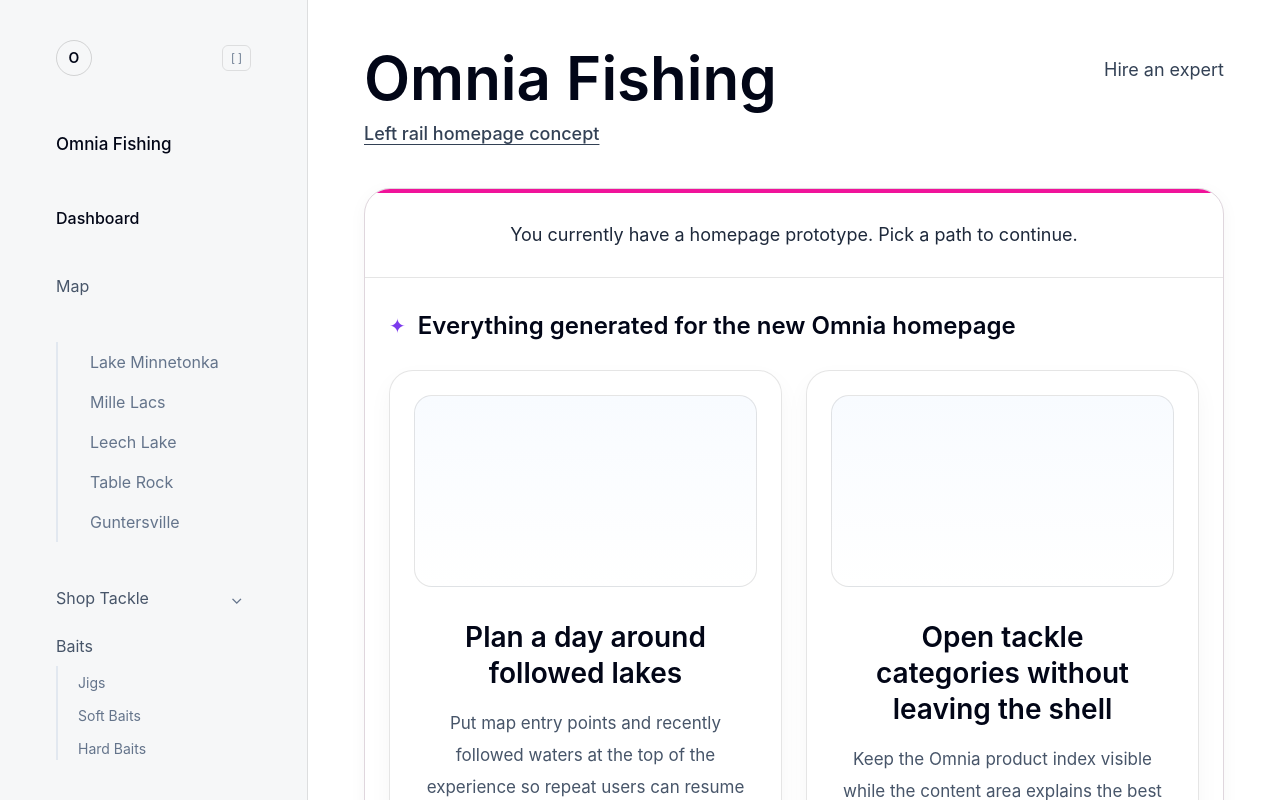
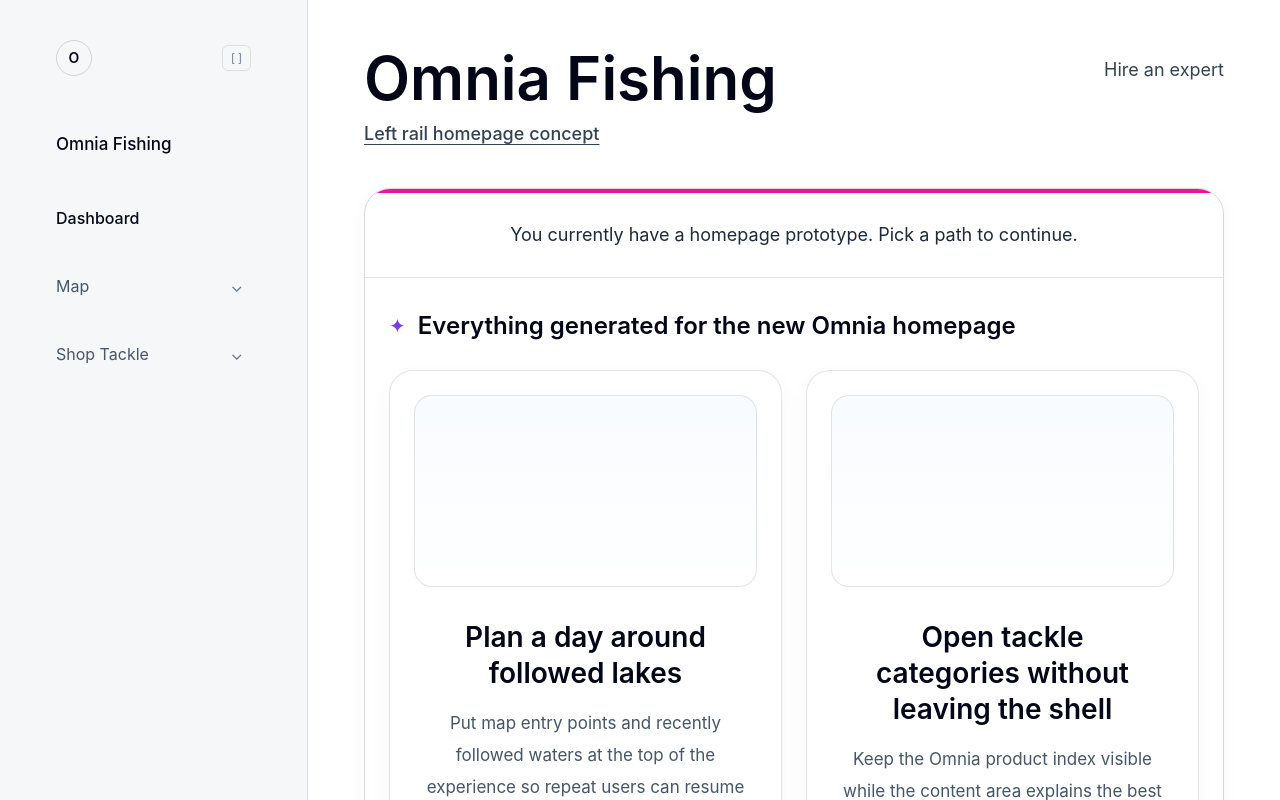
Before and after one commit to mjohnson280/new-omnia-fishing-homepage, a Next.js app: page / in a window 1280 px wide. Shown: the top 800 px of the page. Built offline with nearby package versions, Linux system fonts and the light colour scheme.

Commit message:
Collapse left rail sections by default

```diff
--- a/components/Homepage.tsx
+++ b/components/Homepage.tsx
@@ -1,4 +1,7 @@
+'use client';
+
 import Link from 'next/link';
+import { useState } from 'react';
 
 type Lake = {
   name: string;
@@ -230,6 +233,9 @@
 }
 
 function Sidebar() {
+  const [mapOpen, setMapOpen] = useState(false);
+  const [shopOpen, setShopOpen] = useState(false);
+
   return (
     <aside className="sticky top-0 hidden h-screen w-[308px] shrink-0 border-r border-black/10 bg-[#f6f7f8] xl:block">
       <div className="flex h-full flex-col px-14 py-10">
@@ -249,15 +255,29 @@
         <nav className="mt-12 min-h-0 flex-1 overflow-y-auto pr-2">
           <div className="space-y-11">
             <PrimaryNav label="Dashboard" href="/app" active />
-            <PrimaryNav label="Map" href="/map" />
-            <IndentedLinks items={followedLakes.map((lake) => ({ label: lake.name, href: lake.href }))} />
-            <ExpandableNav label="Shop Tackle" href="/shop">
+            <ExpandableNav
+              label="Map"
+              href="/map"
+              open={mapOpen}
+              onToggle={() => setMapOpen((value) => !value)}
+            >
+              <IndentedLinks
+                items={followedLakes.map((lake) => ({ label: lake.name, href: lake.href }))}
+              />
+            </ExpandableNav>
+            <ExpandableNav
+              label="Shop Tackle"
+              href="/shop"
+              open={shopOpen}
+              onToggle={() => setShopOpen((value) => !value)}
+            >
+              <div className="border-l-2 border-slate-200 pl-5">
                 {tackleIndex.map((category) => (
                   <div key={category.title} className="py-3">
                     <Link href={category.href} className="block text-[16px] text-slate-600 hover:text-slate-950">
                       {category.title}
                     </Link>
-                  <div className="mt-2 border-l-2 border-slate-200 pl-5">
+                    <div className="mt-2 pl-4">
                       {category.items.map((item) => (
                         <Link
                           key={item.label}
@@ -270,14 +290,7 @@
                     </div>
                   </div>
                 ))}
-            </ExpandableNav>
-            <ExpandableNav label="Dashboard" href="/app">
-              <Link href="/app" className="block py-2 text-[16px] text-slate-500 hover:text-slate-950">
-                Saved Patterns
-              </Link>
-              <Link href="/app" className="block py-2 text-[16px] text-slate-500 hover:text-slate-950">
-                Trip Board
-              </Link>
+              </div>
             </ExpandableNav>
           </div>
         </nav>
@@ -313,10 +326,14 @@
 function ExpandableNav({
   label,
   href,
+  open,
+  onToggle,
   children,
 }: {
   label: string;
   href: string;
+  open: boolean;
+  onToggle: () => void;
   children: React.ReactNode;
 }) {
   return (
@@ -325,9 +342,17 @@
         <Link href={href} className="text-[16px] text-slate-600 hover:text-slate-950">
           {label}
         </Link>
-        <span className="text-slate-500">⌄</span>
+        <button
+          type="button"
+          aria-expanded={open}
+          aria-label={`Toggle ${label}`}
+          onClick={onToggle}
+          className="text-slate-500 transition hover:text-slate-900"
+        >
+          <span className={`block transition ${open ? 'rotate-180' : ''}`}>⌄</span>
+        </button>
       </div>
-      <div className="mt-3">{children}</div>
+      {open ? <div className="mt-3">{children}</div> : null}
     </div>
   );
 }
```
Lines whose indentation alone changed are shown as unchanged.
